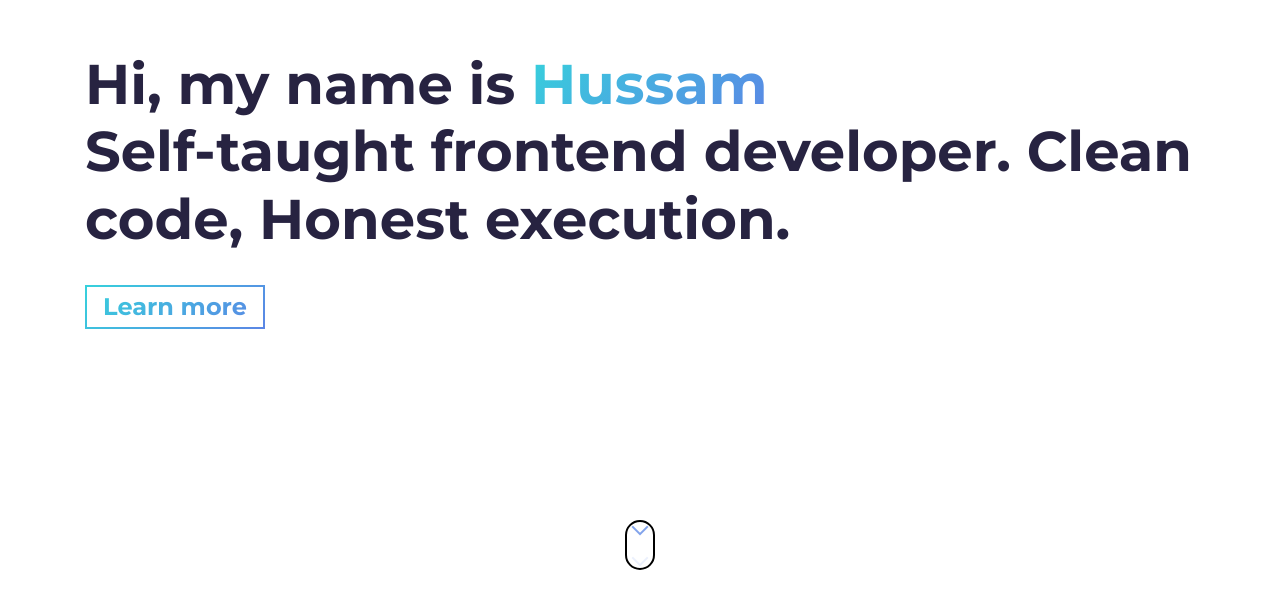
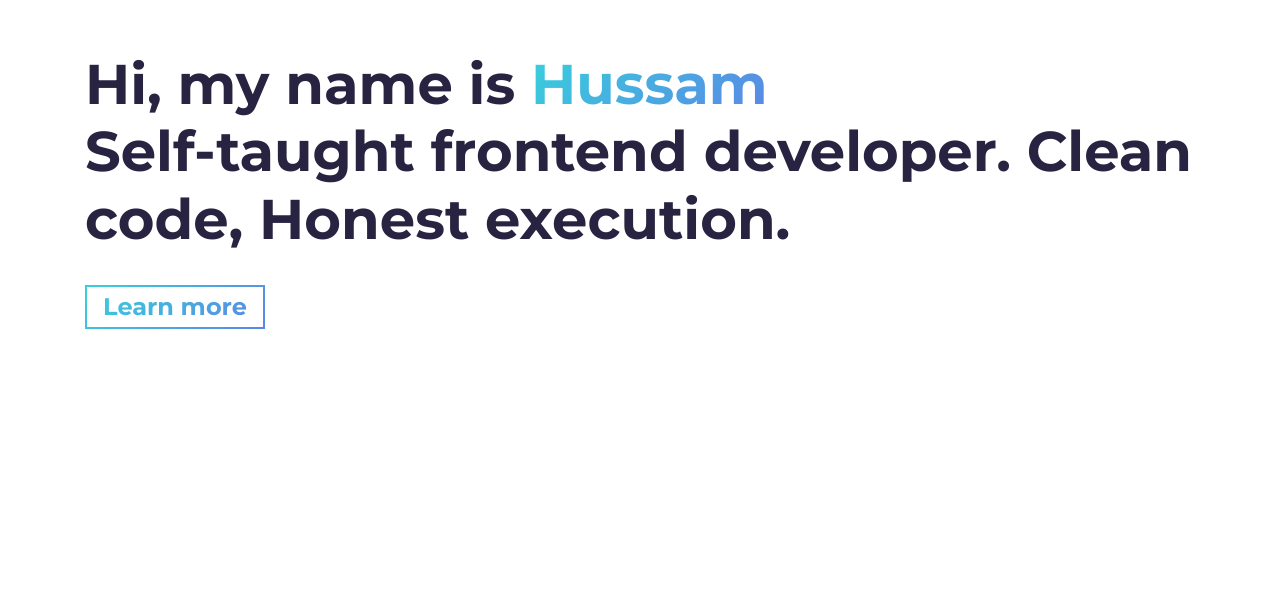
Before and after one commit to hussam1-tech/portfolio, a plain HTML site: page index.html in a window 1280 px wide. Shown: the part 210-800 px from the top of the page. Drawn offline with Linux system fonts and the light colour scheme.

Commit message:
Removing unnecessary button for enhancing the appearance

```diff
--- a/index.html
+++ b/index.html
@@ -54,9 +54,6 @@
           <a class="cta-btn cta-btn--hero" href="#about">Learn more</a>
         </p>
       </section>
-      <a href="#about" class="scroll-down-link" aria-label="scroll-down">
-        <div class="scroll-down"></div
-      ></a>
     </div>
     <!-- /END Hero Section -->
 
```
